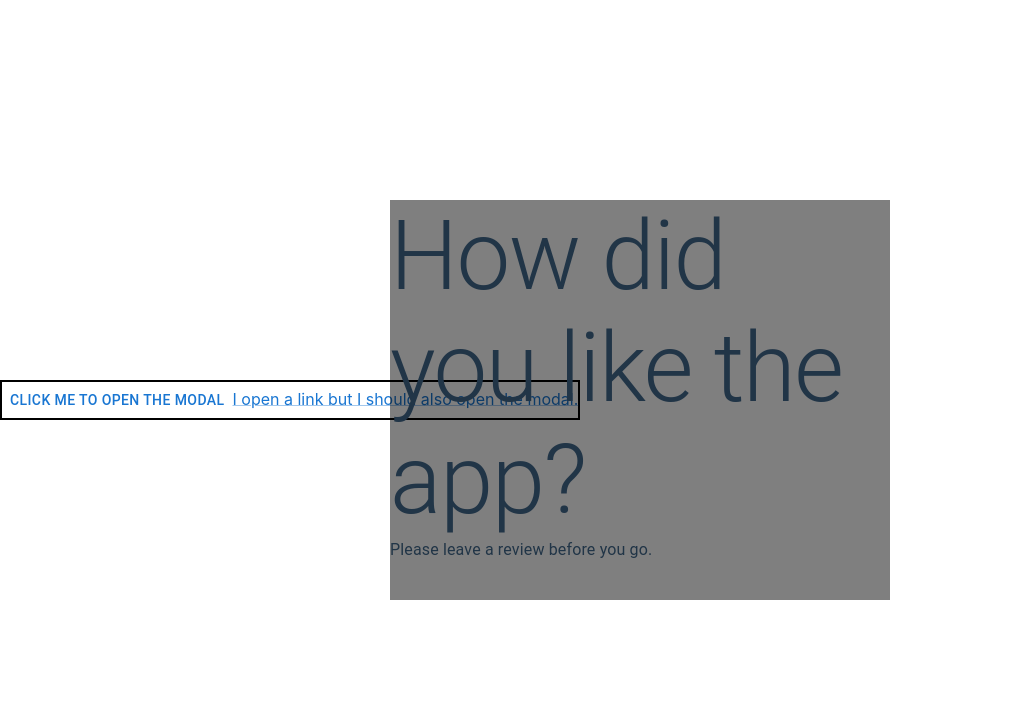
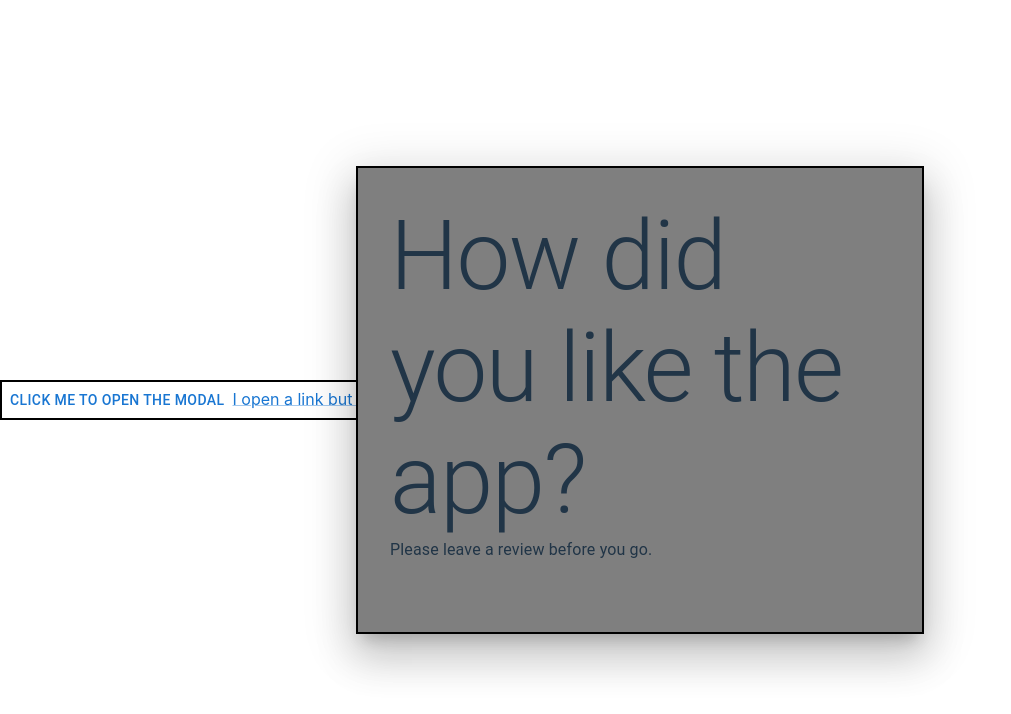
Before and after one commit to sanjay5129/json-field-renderer, a React (Vite) app: page / in a window 1280 px wide. Shown: the top 714 px of the page, without its empty margins (0-1011 px from the left). Built offline with nearby package versions, Linux system fonts and the light colour scheme.

Commit message:
chore: added modal background

```diff
--- a/src/components/Modal.jsx
+++ b/src/components/Modal.jsx
@@ -8,6 +8,10 @@ export default function ModalComponent({ isOpen, name, children, stateValue, han
         top: '50%',
         left: '50%',
         transform: 'translate(-50%, -50%)',
+        bgcolor: 'white',
+        border: '2px solid #000',
+        boxShadow: 24,
+        p: 4,
         ...rest,
       }}
       onClose={handleModalClose(name)}
```
